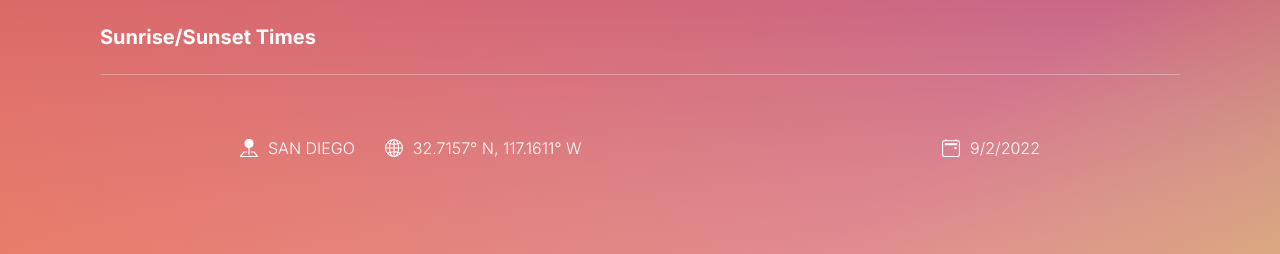
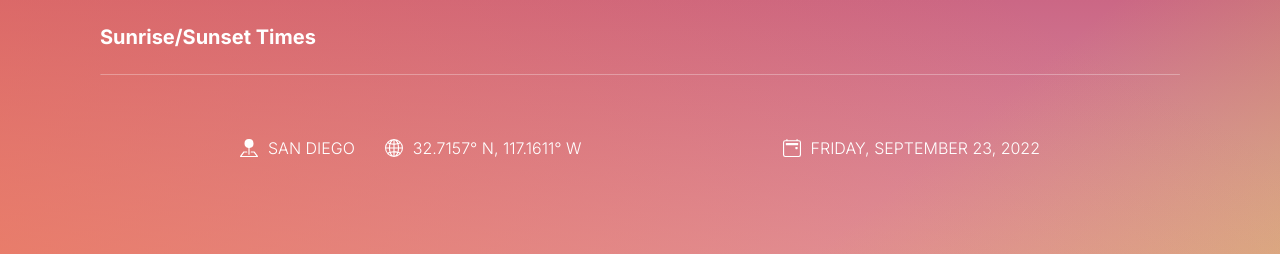
Before and after one commit to vbelmonte/sunrise-sunset, a plain HTML site: page index.html in a window 1280 px wide. Shown: the top 254 px of the page. Drawn offline with nearby package versions, Linux system fonts and the light colour scheme.

Commit message:
Implement getCurrentDate function

```diff
--- a/index.html
+++ b/index.html
@@ -27,7 +27,7 @@
                         </div>
                     </div>
                     <div class="icon-text">
-                        <img class="ld-icon" src="images-and-icons/calendar2-event.svg">9/2/2022
+                        <img class="ld-icon" src="images-and-icons/calendar2-event.svg"><span id="current-date">9/2/2022</span>
                     </div>
                 </div>
                 <div class="time">
--- a/index.js
+++ b/index.js
@@ -1,27 +1,3 @@
-let weekday = new Array(7);
-        weekday[0] = "SUN";
-        weekday[1] = "MON";
-        weekday[2] = "TUE";
-        weekday[3] = "WED";
-        weekday[4] = "THU";
-        weekday[5] = "FRI";
-        weekday[6] = "SAT";
-
-var month = new Array();
-        month[0] = "JAN";
-        month[1] = "FEB";
-        month[2] = "MAR";
-        month[3] = "APR";
-        month[4] = "May";
-        month[5] = "JUN";
-        month[6] = "JUL";
-        month[7] = "AUG";
-        month[8] = "SEP";
-        month[9] = "OCT";
-        month[10] = "NOV";
-        month[11] = "DEC";
-
-
 function getCurrentTime() {
     let currentTimeDate = new Date();
     let hours = currentTimeDate.getHours();
@@ -29,6 +5,12 @@ function getCurrentTime() {
     let seconds = currentTimeDate.getSeconds();
     let AMPM = null;
 
+    if (hours >= 12) {
+        AMPM = "PM";
+    }
+    else {
+        AMPM = "AM";
+    }
     if (hours === 12) {
         hours = 12;
 
@@ -45,14 +27,8 @@ function getCurrentTime() {
         minutes = minutes;
     }
 
-    if (hours >= 12) {
-        AMPM = "PM";
-    }
-    else {
-        AMPM = "AM";
-    }
+    let currentTime = `${hours}:${minutes} ${AMPM}`;
 
-    let currentTime = `${hours}:${minutes} ${AMPM}`;
     setTimeout(getCurrentTime, 500);
 
     document.getElementById("current-time").innerHTML = currentTime;
@@ -60,4 +36,45 @@ function getCurrentTime() {
     return currentTime;
 }
 
+function getCurrentDate() {
+    let currentTimeDate = new Date();
+
+    let weekday = new Array(7);
+        weekday[0] = "Sunday";
+        weekday[1] = "Monday";
+        weekday[2] = "Tuesday";
+        weekday[3] = "Wednesday";
+        weekday[4] = "Thursday";
+        weekday[5] = "Friday";
+        weekday[6] = "Saturday";
+
+    let month = new Array();
+        month[0] = "January";
+        month[1] = "February";
+        month[2] = "March";
+        month[3] = "April";
+        month[4] = "May";
+        month[5] = "June";
+        month[6] = "July";
+        month[7] = "August";
+        month[8] = "September";
+        month[9] = "October";
+        month[10] = "November";
+        month[11] = "December";
+
+    let currentDay = weekday[currentTimeDate.getDay()];
+    let currentDate  = currentTimeDate.getDate();
+    let currentMonth = month[currentTimeDate.getMonth()];
+    let currentYear = currentTimeDate.getFullYear();
+    let fullDate = `${currentDay}, ${currentMonth} ${currentDate}, ${currentYear}`;
+
+    setTimeout(getCurrentDate, 500);
+
+    document.getElementById("current-date").innerHTML = fullDate;
+
+    return fullDate;
+
+}
+
 getCurrentTime();
+getCurrentDate();
```
